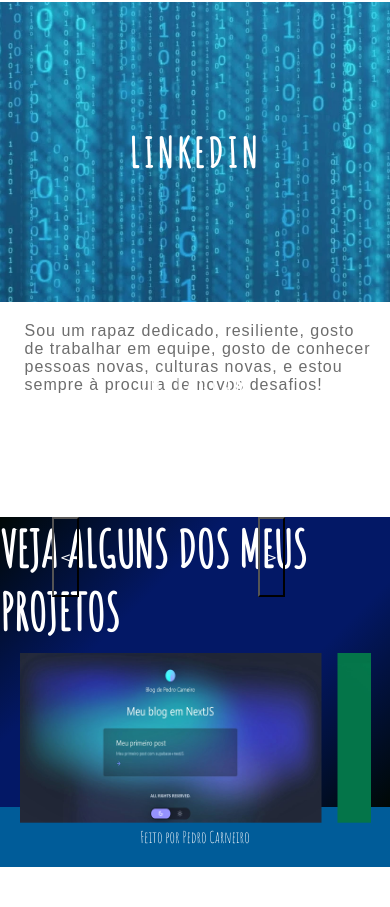
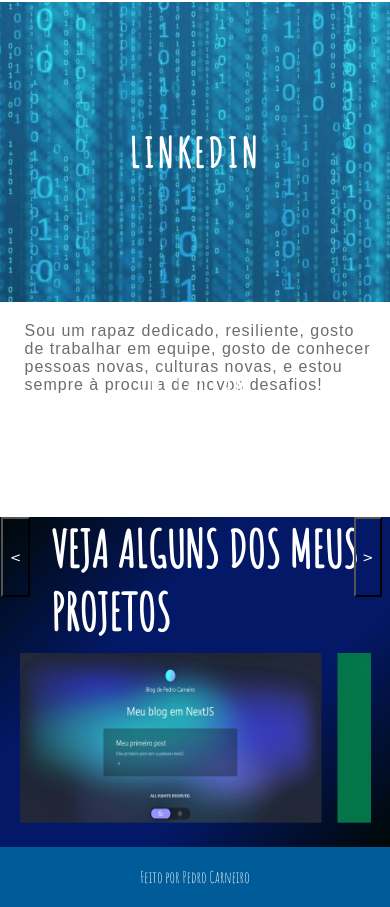
Before and after one commit to pedrocarneiro11/Site-Pessoal-Angular, an Angular app: page / in a window 390 px wide. Shown: the part 1209-2116 px from the top of the page. Before the commit the page ends 2076 px from the top, so only its background shows below. Built offline with nearby package versions, Linux system fonts and the light colour scheme.

Commit message:
responsividade para telas de 425 px

```diff
--- a/src/app/carousel-menu/carousel-menu-responsive.component.css
+++ b/src/app/carousel-menu/carousel-menu-responsive.component.css
@@ -29,3 +29,42 @@
     background-color: transparent;
   }
 }
+
+@media only screen and (min-width : 380px) and (max-width : 429px) {
+
+  body {
+    height: 330px;
+  }
+
+  .titulo {
+    width: 100%;
+  }
+  .ButtonLeft{
+    position: relative;
+    top:0;
+    left: -85%;
+    height: 80px;
+    width: 30px;
+    color: white;
+    background-color: transparent;
+  }
+  .ButtonRight{
+    position: relative;
+    top:0;
+    right: 2%;
+    height: 80px;
+    width: 30px;
+    color: white;
+    background-color: transparent;
+  }
+  h1 {
+    left: 13%;
+    position: relative;
+    display: flex;
+    flex-direction: column;
+    justify-content: center;
+    align-items: center;
+    width: 90%;
+  }
+
+}
--- a/src/app/header-wrapper/header-wrapper.responsive.component.css
+++ b/src/app/header-wrapper/header-wrapper.responsive.component.css
@@ -58,8 +58,8 @@
   }
   app-menu{
     position: absolute;
-    top: 0;
-    right: -4%;
+    top: -5px;
+    right: 0;
   }
 
   h1{
```
